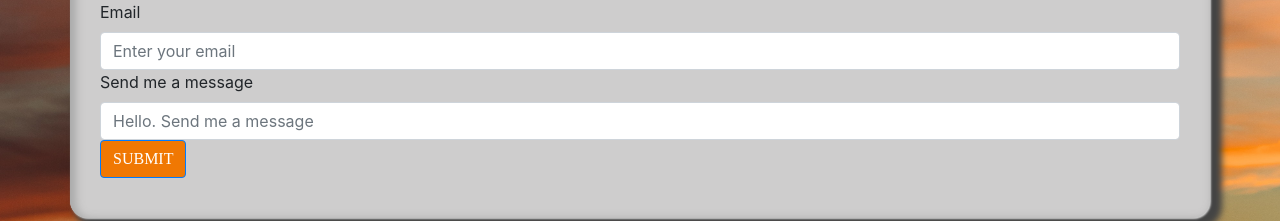
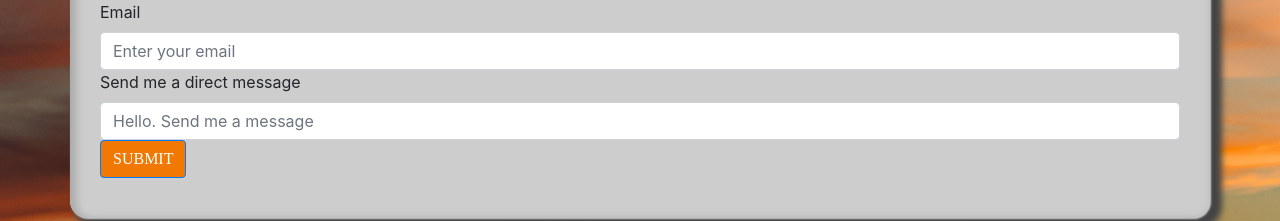
Before and after one commit to kellys-tech/MyPortfolioReact, a React (Create React App) app: page /contact in a window 1280 px wide. Shown: the part 219-440 px from the top of the page. Built offline with nearby package versions, Linux system fonts and the light colour scheme.

Commit message:
made a text update

```diff
--- a/package.json
+++ b/package.json
@@ -11,6 +11,7 @@
     "react": "^17.0.1",
     "react-bootstrap": "^1.4.3",
     "react-dom": "^17.0.1",
+    "react-router-dom": "^5.2.0",
     "react-scripts": "4.0.2",
     "web-vitals": "^1.1.0"
   },
--- a/src/pages/Contact.js
+++ b/src/pages/Contact.js
@@ -21,7 +21,7 @@ function Contact() {
             <Form.Control type="text" placeholder="Enter your name" />
             <Form.Label>Email</Form.Label>
             <Form.Control type="email" placeholder="Enter your email" />
-            <Form.Label>Send me a message</Form.Label>
+            <Form.Label>Send me a direct message</Form.Label>
             <Form.Control type="textarea" placeholder="Hello. Send me a message" />
             <Button as="submit" variant="primary" value="Submit">Submit</Button>{' '}
           </Col>
```
Also changed, not shown: 1 other file (tests, documents, lock files or other folders).
